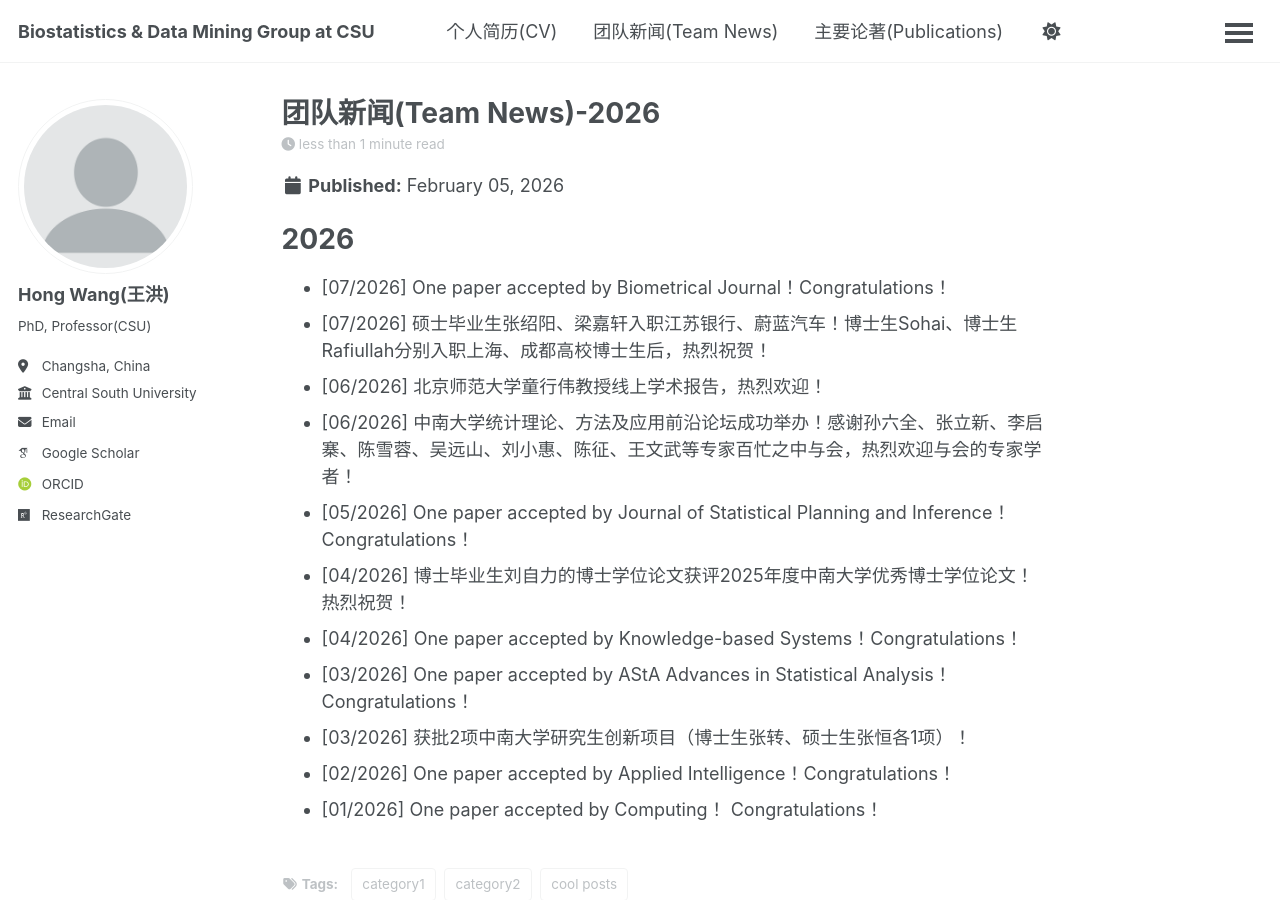
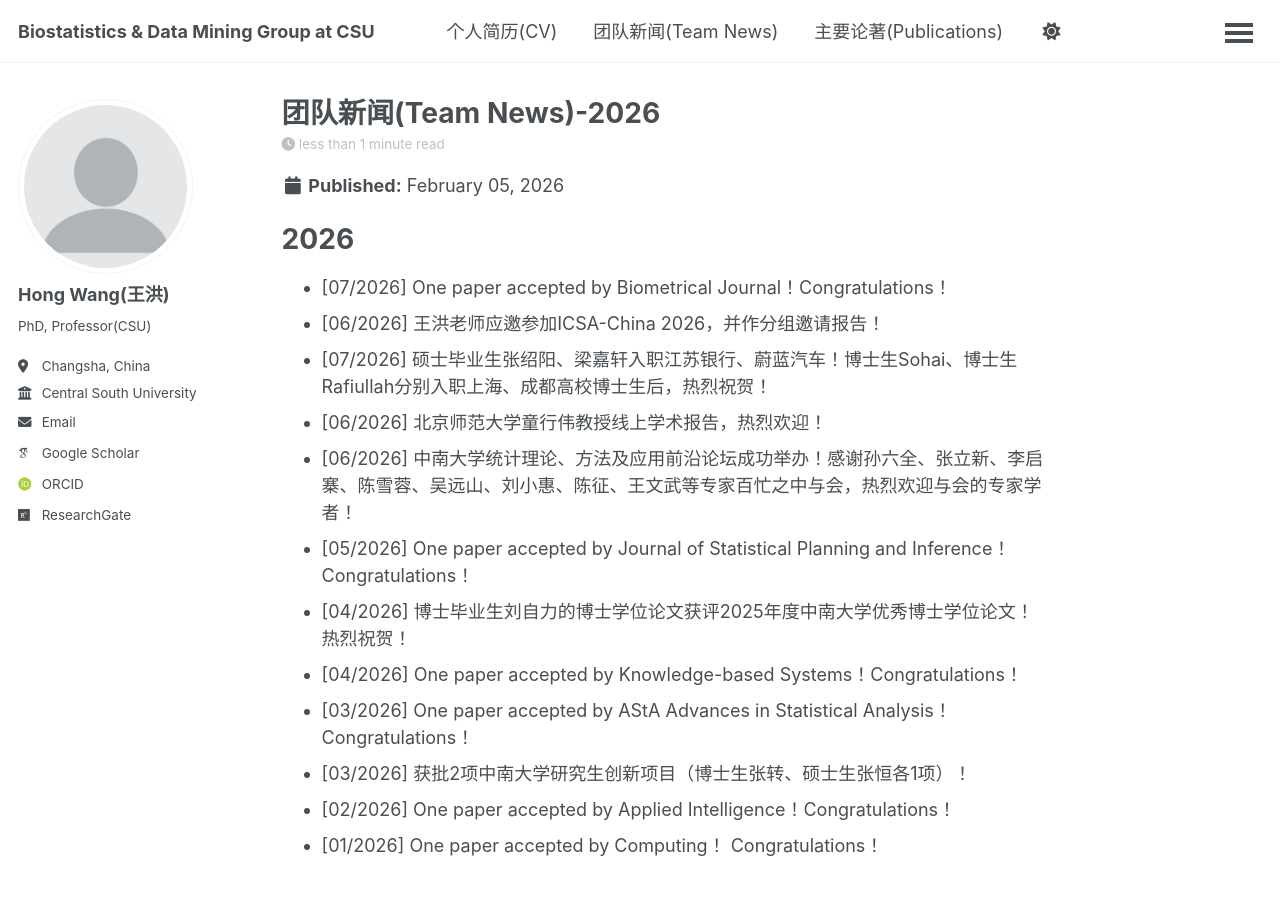
Before and after one commit to whcsu/whcsu.github.io, a Jekyll site: the page built from _posts/2026-01-31-blog-post-1.md, in a window 1280 px wide and 900 px high. Built offline with Jekyll 4.4.1, drawn with Linux system fonts in a browser that asks for light colours; some web fonts are replaced; a script bundle is joined from its source files by our own code; library files that are not in the unit come from our copies.

Commit message:
Update 2026-01-31-blog-post-1.md

```diff
--- a/_posts/2026-01-31-blog-post-1.md
+++ b/_posts/2026-01-31-blog-post-1.md
@@ -11,6 +11,7 @@
 2026
 ======
 - [07/2026] One paper accepted by Biometrical Journal！Congratulations！
+- [06/2026] 王洪老师应邀参加ICSA-China 2026，并作分组邀请报告！
 - [07/2026] 硕士毕业生张绍阳、梁嘉轩入职江苏银行、蔚蓝汽车！博士生Sohai、博士生Rafiullah分别入职上海、成都高校博士生后，热烈祝贺！
 - [06/2026] 北京师范大学童行伟教授线上学术报告，热烈欢迎！
 - [06/2026] 中南大学统计理论、方法及应用前沿论坛成功举办！感谢孙六全、张立新、李启寨、陈雪蓉、吴远山、刘小惠、陈征、王文武等专家百忙之中与会，热烈欢迎与会的专家学者！
```
